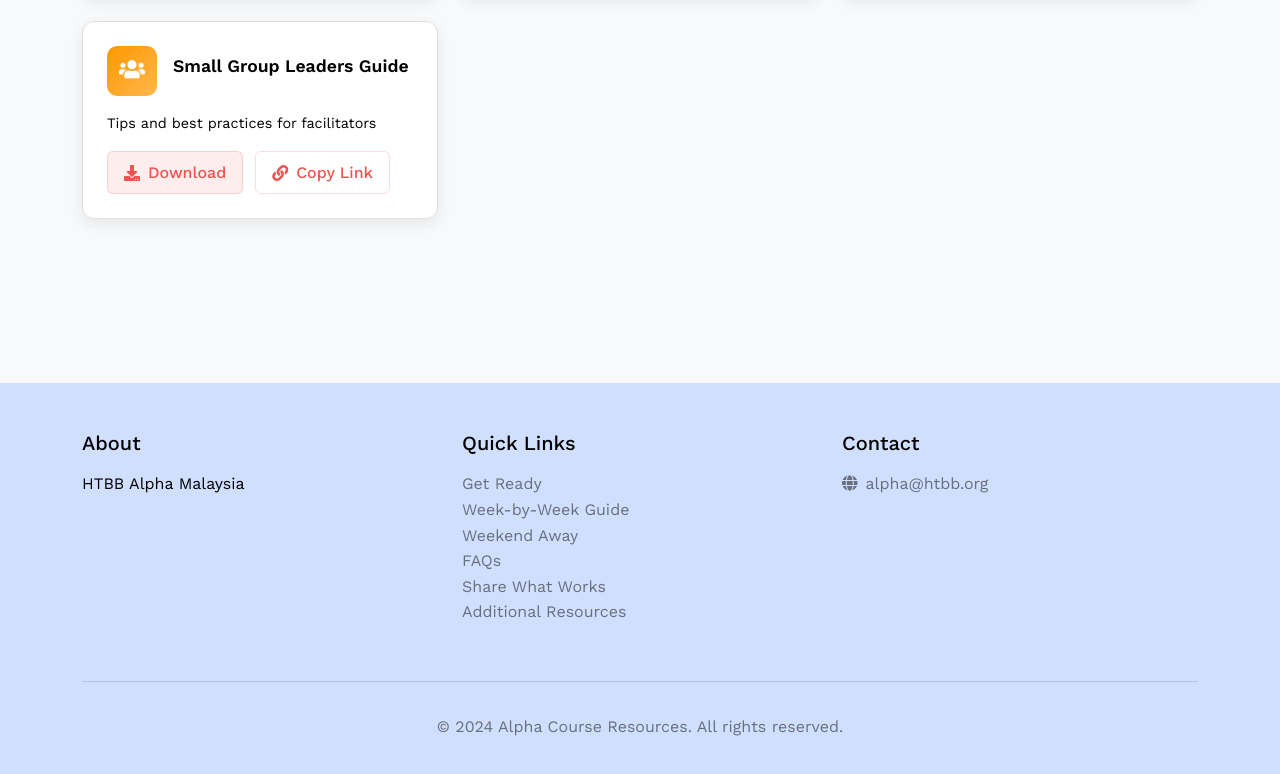
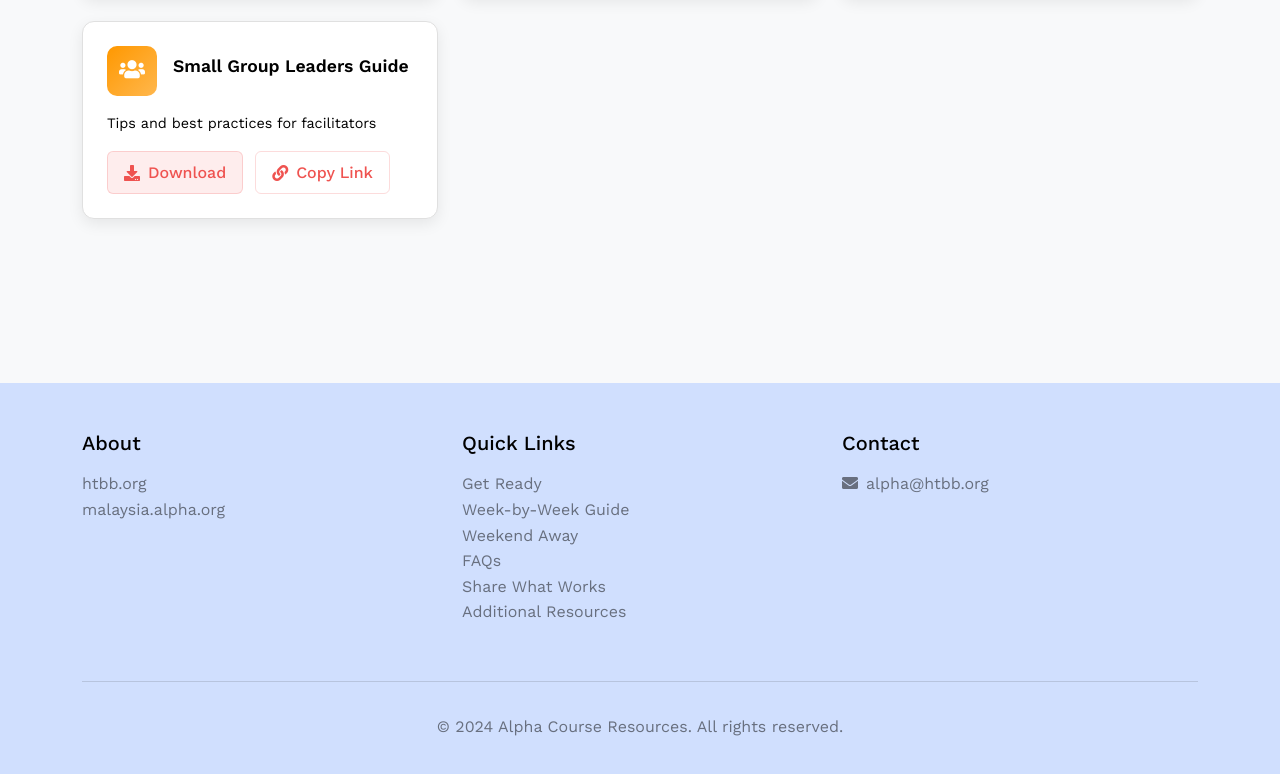
Before and after one commit to andrewung2009/alphafilmseries, a plain HTML site: page index.html in a window 1280 px wide. Shown: the part 5570-6344 px from the top of the page. Drawn offline with nearby package versions, Linux system fonts and the light colour scheme.

Commit message:
Update index.html

```diff
--- a/index.html
+++ b/index.html
@@ -2580,7 +2580,15 @@
             <div class="row">
                 <div class="col-md-4 mb-4">
                     <h5 class="mb-3">About</h5>
-                    <p>HTBB Alpha Malaysia</p>
+                    <p>
+                        <a href="https://www.htbb.org/" target="_blank" class="text-black-50 text-decoration-none">htbb.org</a><br>
+                        <a href="https://malaysia.alpha.org/" target="_blank" class="text-black-50 text-decoration-none">malaysia.alpha.org</a>
+                    </p>
+                    <div class="mt-3">
+                        <a href="https://www.htbb.org/" target="_blank" class="text-black-50 text-decoration-none me-3">
+                        </a>
+                        <a href="https://malaysia.alpha.org/" target="_blank" class="text-black-50 text-decoration-none">                        </a>
+                    </div>
                 </div>
                 <div class="col-md-4 mb-4">
                     <h5 class="mb-3">Quick Links</h5>
@@ -2596,7 +2604,7 @@
                 <div class="col-md-4 mb-4">
                     <h5 class="mb-3">Contact</h5>
                     <p class="text-black-50">
-                        <i class="fas fa-globe me-2"></i>alpha@htbb.org
+                        <i class="fas fa-envelope me-2"></i><a href="mailto:alpha@htbb.org" class="text-black-50 text-decoration-none">alpha@htbb.org</a>
                     </p>
                 </div>
             </div>
```
Lines whose indentation alone changed are shown as unchanged.
